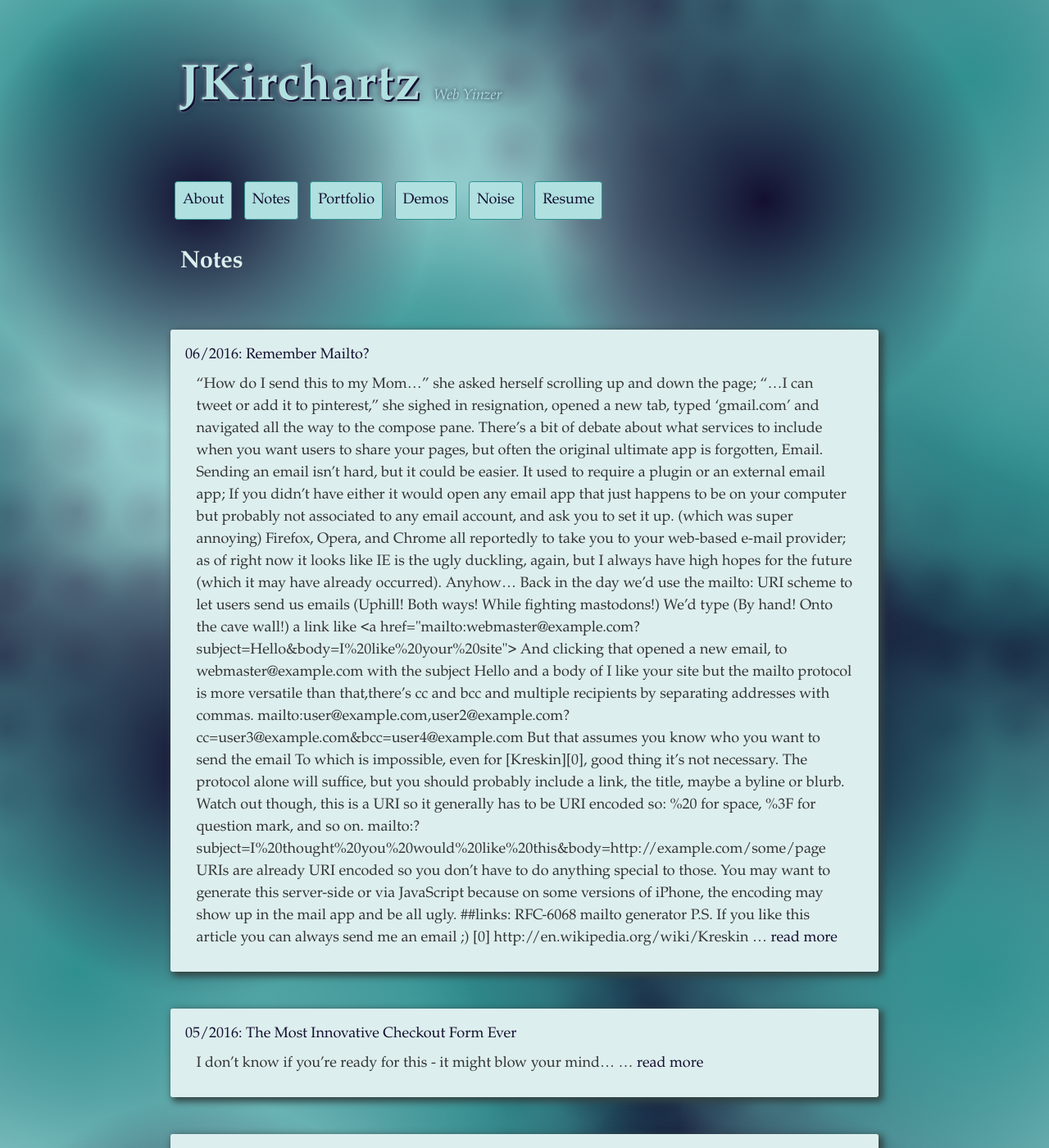
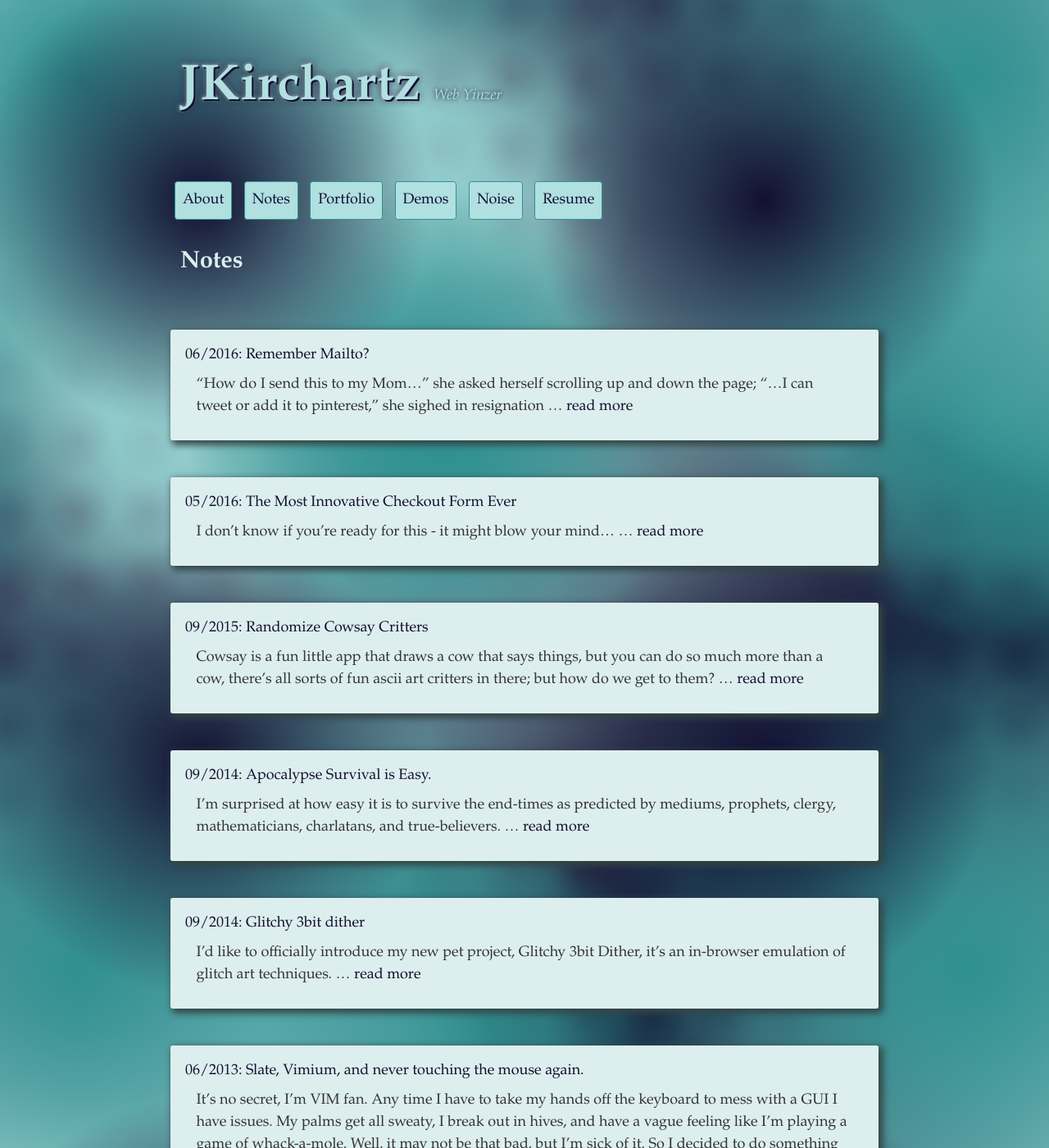
Before and after one commit to JKirchartz/jkirchartz.github.com, a Jekyll site: the page built from notes.html, in a window 1280 px wide and 1400 px high. Shown: the whole window at 82% size. Built offline with Jekyll 4.4.1, drawn with Linux system fonts in a browser that asks for light colours; a script that is not in the unit is left out; some of the changed lines change nothing that is shown.

Commit message:
truncate/more mailto post

```diff
--- a/_posts/2016-06-11-remember_mailto.md
+++ b/_posts/2016-06-11-remember_mailto.md
@@ -3,7 +3,7 @@ layout: post
 title: Remember Mailto?
 ---
 
->"How do I send this to my Mom..." she asked herself scrolling up and down the page; "...I can tweet or add it to pinterest," she sighed in resignation, opened a new tab, typed 'gmail.com' and navigated all the way to the compose pane.
+>"How do I send this to my Mom..." she asked herself scrolling up and down the page; "...I can tweet or add it to pinterest," she sighed in resignation<!--more-->, opened a new tab, typed 'gmail.com' and navigated all the way to the compose pane.
 
 There's a bit of debate about what services to include when you want users to share your pages, but often the original ultimate app is forgotten, Email.
 Sending an email isn't hard, but it could be easier. It used to require a plugin or an external email app;
```
